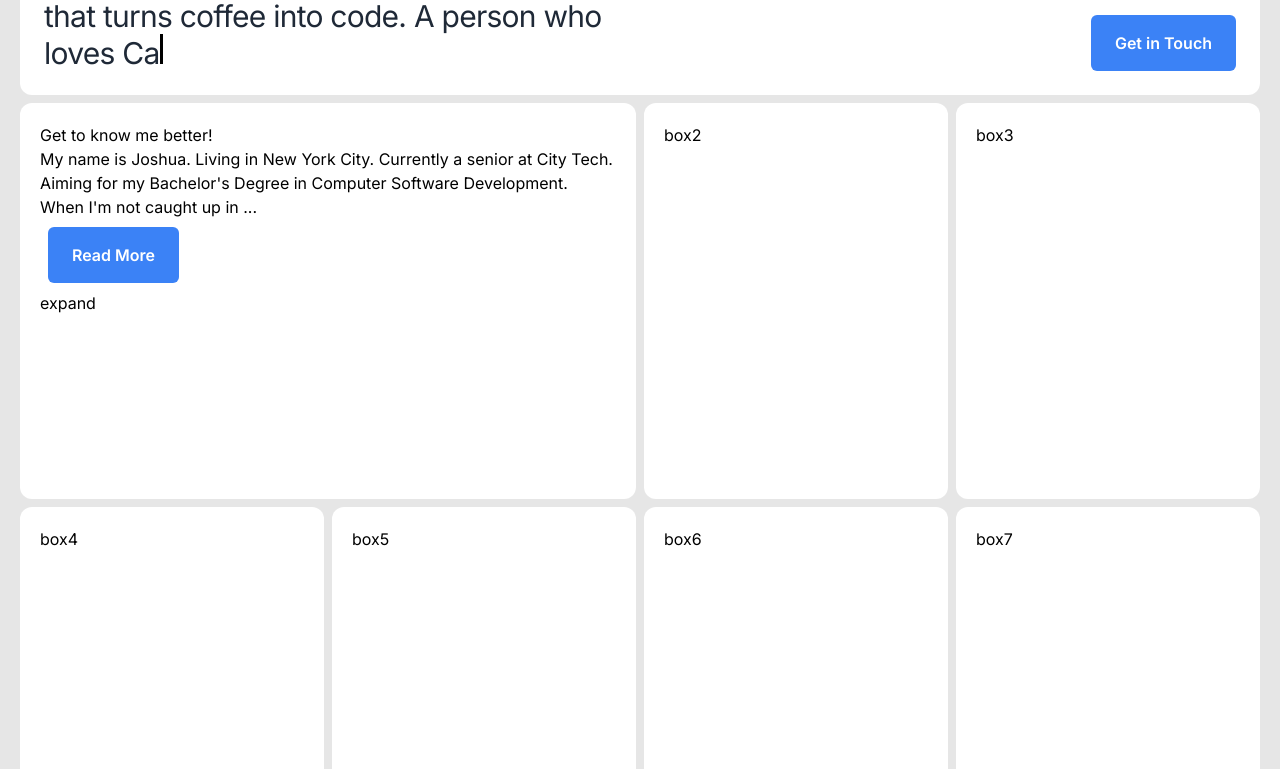
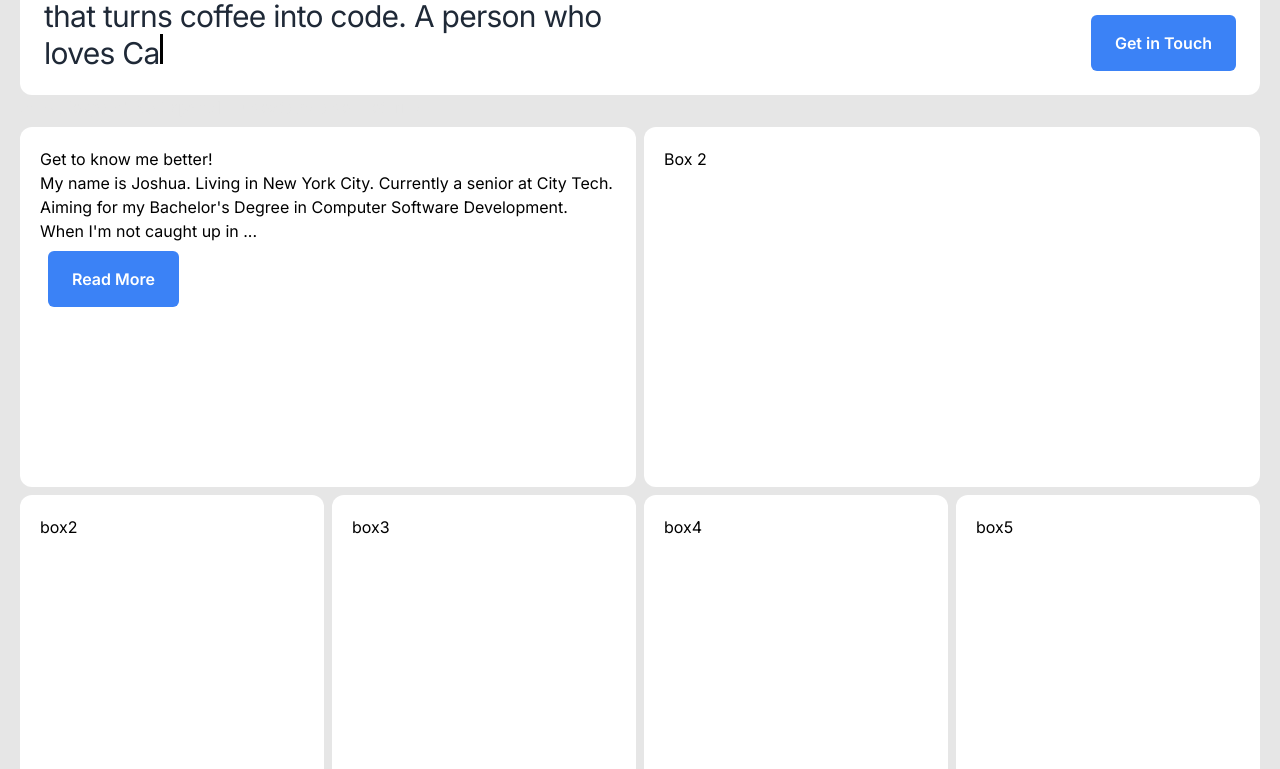
Before and after one commit to FullStackJoshua/portfolio, a Next.js app: page / in a window 1280 px wide. Shown: the part 551-1320 px from the top of the page. Built offline with nearby package versions, Linux system fonts and the light colour scheme.

Commit message:
changes to dynamic boxes

```diff
--- a/src/app/page.tsx
+++ b/src/app/page.tsx
@@ -5,6 +5,7 @@ import Button from "@/components/Button";
 import React, { useEffect, useState } from "react";
 import TypeWriter from "@/components/TypeWriter";
 import List from "@/components/SkillList";
+import DynamicBoxes from "../components/DynamicBoxes";
 import { ReadMoreLess } from "@/components/ReadMore";
 
 const Home: React.FC = () => {
@@ -48,60 +49,10 @@ const Home: React.FC = () => {
             </div>
           </div>
         </section>
-
+        const [expand, setExpand] = useState(false); return (
         <section className="mt-2">
-          <div
-            className={`transition-all duration-500 grid gap-2 xl:grid-cols-4 lg:grid-cols-3 md:grid-cols-2 sm:grid-cols-1  ${
-              expand ? "h-[1200px] grid-rows-3" : "h-[800px] grid-rows-2"
-            }`}
-          >
-            <div
-              className={`bg-white rounded-xl p-5 text-black lg:col-span-2 col-span-1
-
-              ${expand ? "row-span-2" : "row-span-1"}`}
-            >
-              <div> Get to know me better!</div>
-              <ReadMoreLess
-                description=" My name is Joshua. Living in New York City. Currently a senior at
-              City Tech. Aiming for my Bachelor's Degree in Computer Software
-              Development. When I'm not caught up in ..."
-                more="my busy schoolwork. I spend
-              time reading, watching youtube, lifting weights, and creating
-              projects. And of course, the occasional binge-watching on Netflix,
-              napping, or video games."
-              />
-              <button
-                onClick={() => {
-                  setExpand(!expand);
-                }}
-                className=""
-              >
-                expand
-              </button>
-            </div>
-
-            <div className="bg-white rounded-xl p-5 text-black col-span-1">
-              box2
-            </div>
-            <div className="bg-white rounded-xl p-5 text-black">box3</div>
-            <div className="bg-white rounded-xl p-5 text-black col-span-1">
-              box4
-            </div>
-            <div className="bg-white rounded-xl p-5 text-black col-span-1">
-              box5
-            </div>
-            <div className="bg-white rounded-xl p-5 text-black col-span-1">
-              box6
-            </div>
-            <div className="bg-white rounded-xl p-5 text-black col-span-1">
-              box7
-            </div>
-          </div>
+          <DynamicBoxes expand={expand} setExpand={setExpand} />
         </section>
-
-        <div className="bg-white rounded-xl text-black p-5 mt-2 grid gap-5 grid-rows-2"></div>
-        <div className="bg-white  text-black rounded-xl p-5 mt-2 "></div>
-
         <section className="grid gap-2 grid-cols-2">
           <div className="bg-white  text-black rounded-xl p-5 mt-2">
             <ul>
--- /dev/null
+++ b/src/components/DynamicBoxes/index.tsx
@@ -0,0 +1,46 @@
+import React from "react";
+import { ReadMoreLess } from "../ReadMore";
+
+interface DynamicBoxProps {
+  expand: boolean;
+  setExpand: React.Dispatch<React.SetStateAction<boolean>>;
+}
+
+const DynamicBox: React.FC<DynamicBoxProps> = ({ expand, setExpand }) => {
+  const toggleExpand = () => {
+    setExpand(!expand);
+  };
+
+  return (
+    <div
+      className={`transition-all duration-500 grid gap-2 xl:grid-cols-4 lg:grid-cols-3 md:grid-cols-2 sm:grid-cols-1  ${
+        expand ? "h-[1200px] grid-rows-3" : "h-[800px] grid-rows-2"
+      }`}
+    >
+      <div
+        className={`bg-white rounded-xl p-5 text-black lg:col-span-2 col-span-1 ${
+          expand ? "row-span-2" : "row-span-1"
+        }`}
+      >
+        <div> Get to know me better!</div>
+        <ReadMoreLess
+          description=" My name is Joshua. Living in New York City. Currently a senior at City Tech. Aiming for my Bachelor's Degree in Computer Software Development. When I'm not caught up in ..."
+          more="my busy schoolwork. I spend time reading, watching youtube, lifting weights, and creating projects. And of course, the occasional binge-watching on Netflix, napping, or video games."
+        />
+      </div>
+
+      <div className="bg-white rounded-xl p-5 text-black col-span-2">
+        <div>Box 2</div>
+      </div>
+
+      <div className="bg-white rounded-xl p-5 text-black col-span-1">box2</div>
+      <div className="bg-white rounded-xl p-5 text-black">box3</div>
+      <div className="bg-white rounded-xl p-5 text-black col-span-1">box4</div>
+      <div className="bg-white rounded-xl p-5 text-black col-span-1">box5</div>
+      <div className="bg-white rounded-xl p-5 text-black col-span-1">box6</div>
+      <div className="bg-white rounded-xl p-5 text-black col-span-1">box7</div>
+    </div>
+  );
+};
+
+export default DynamicBox;
```
